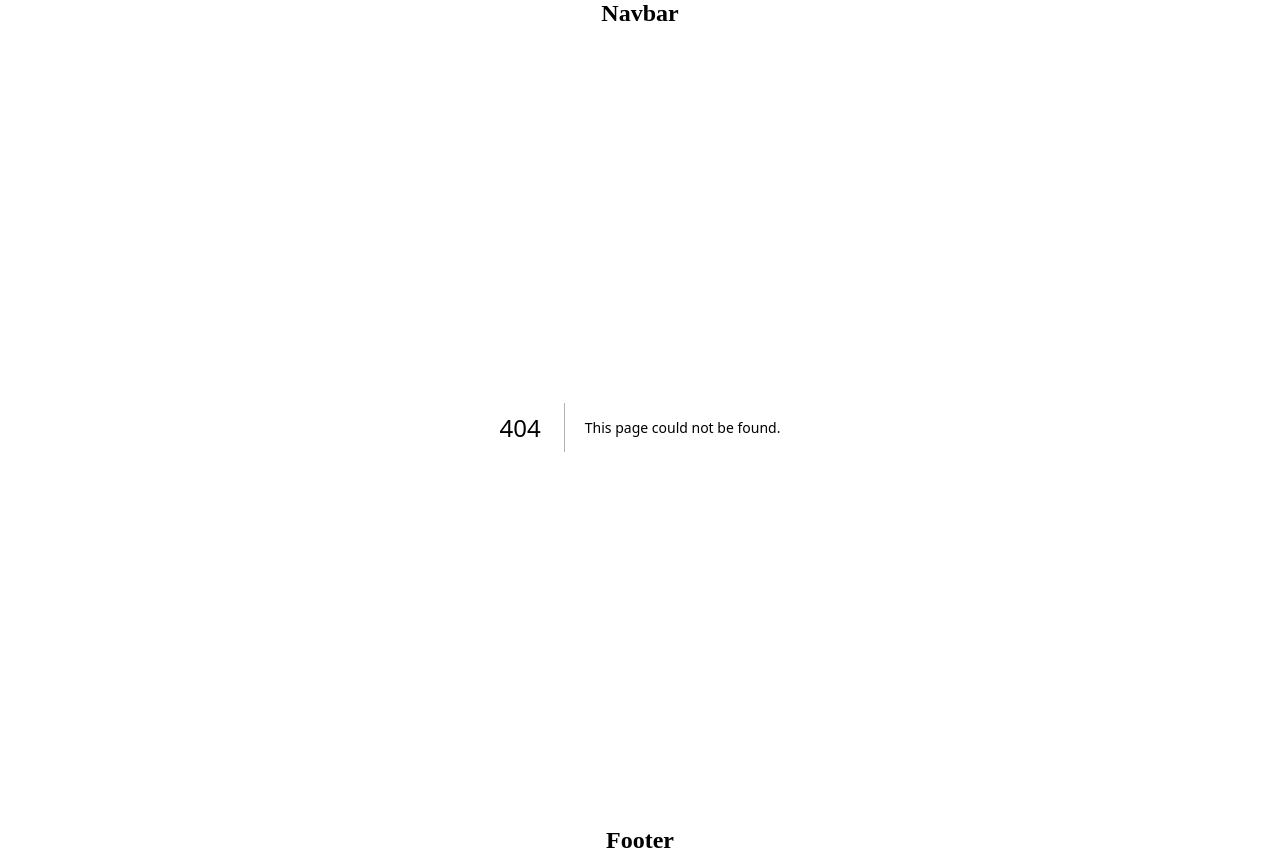
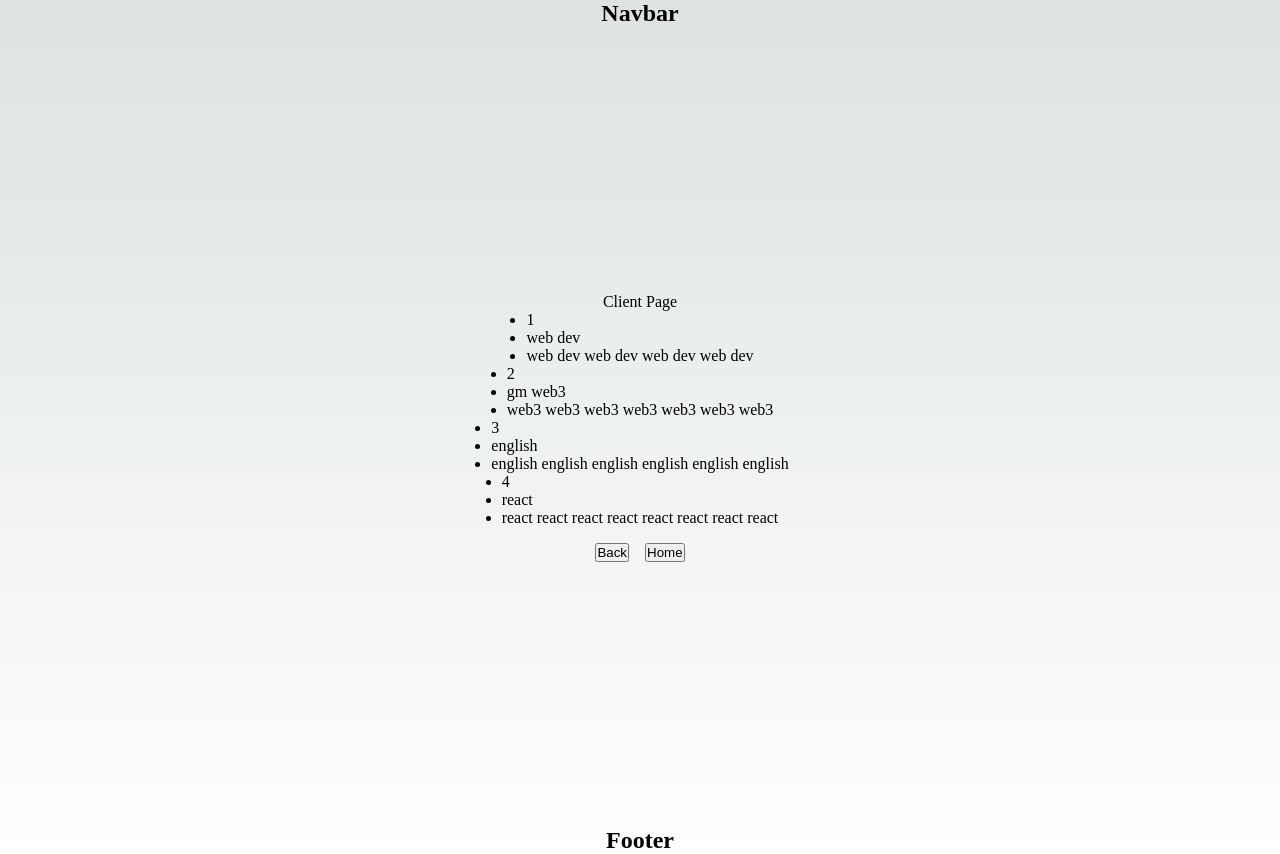
Before and after one commit to lesenelir/demo-for-nextjs, a Next.js app: page /client in a window 1280 px wide. Before the commit this address had no page. Built offline with nearby package versions, Linux system fonts and the light colour scheme.

Commit message:
feat: API + client side rendering

```diff
--- /dev/null
+++ b/src/pages/api/client.ts
@@ -0,0 +1,13 @@
+import type {NextApiRequest, NextApiResponse} from 'next'
+import mock from '../../../data/posts.json'
+
+type Data = {
+  name: string
+}
+
+export default function handler(
+  req: NextApiRequest,
+  res: NextApiResponse<Data>
+) {
+  res.status(200).json(mock) // return JSON.stringify(mock)
+}
--- /dev/null
+++ b/src/pages/client/index.tsx
@@ -0,0 +1,52 @@
+import {useEffect, useState} from "react"
+import RouterButton from "@/components/utils/RouterButton"
+
+import styles from '../../styles/client.module.css'
+
+interface IPost {
+  id: string,
+  title: string,
+  description: string
+}
+
+// API Route => client side rendering
+function ClientSidePage() {
+  const [posts, setPosts] = useState<IPost[]>([])
+
+  useEffect( () => {
+    // connect to the outside system
+    const fetData = async () => {
+      try {
+        // Call API Route
+        const response =  await fetch('/api/client') // Response Object
+        const data = await response.json() // 响应数据需要先从响应体中解析出来
+        setPosts(data.posts)
+      } catch (error) {
+        console.log(error)
+      }
+    }
+
+    fetData()
+  }, [])
+
+  return (
+    <div className={styles.box}>
+      Client Page
+      <br/>
+
+      {
+        posts ? posts.map(item => (
+          <ul key={item.id}>
+            <li>{item.id}</li>
+            <li>{item.title}</li>
+            <li>{item.description}</li>
+          </ul>
+        )) : <p>Loading</p>
+      }
+
+      <RouterButton/>
+    </div>
+  )
+}
+
+export default ClientSidePage
--- a/src/pages/index.tsx
+++ b/src/pages/index.tsx
@@ -53,6 +53,7 @@ function Home(props: IProps) {
           <li><Link href={'/products/1'}>Products Page</Link></li>
           <li><Link href={'/todolist'}>TodoList Page</Link></li>
           <li><Link href={'/alternativeLayout'}>AlternativeLayout Page</Link></li>
+          <li><Link href={'/client'}>Client Side Page</Link></li>
         </ul>
       </main>
     </>
--- /dev/null
+++ b/src/styles/client.module.css
@@ -0,0 +1,7 @@
+.box {
+  display: flex;
+  flex-direction: column;
+  justify-content: center;
+  align-items: center;
+  min-height: 100vh;
+}
```
